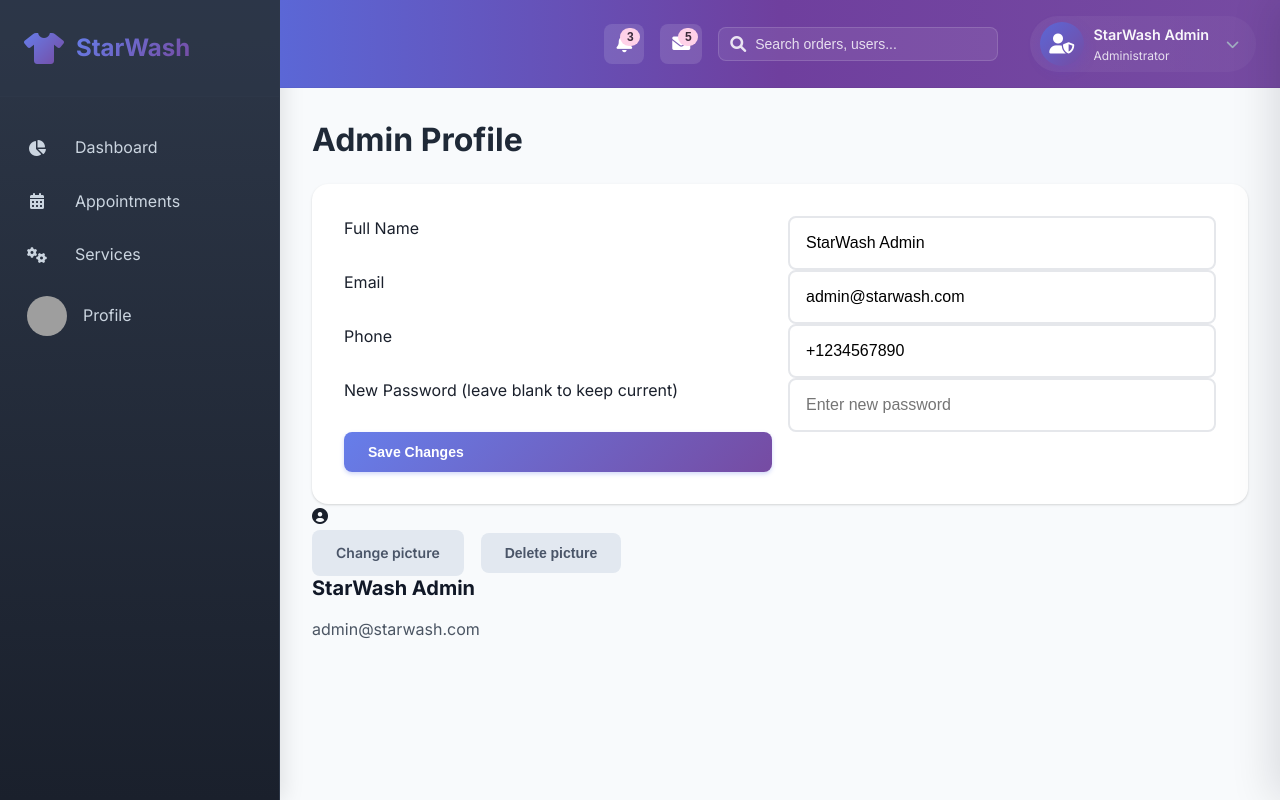
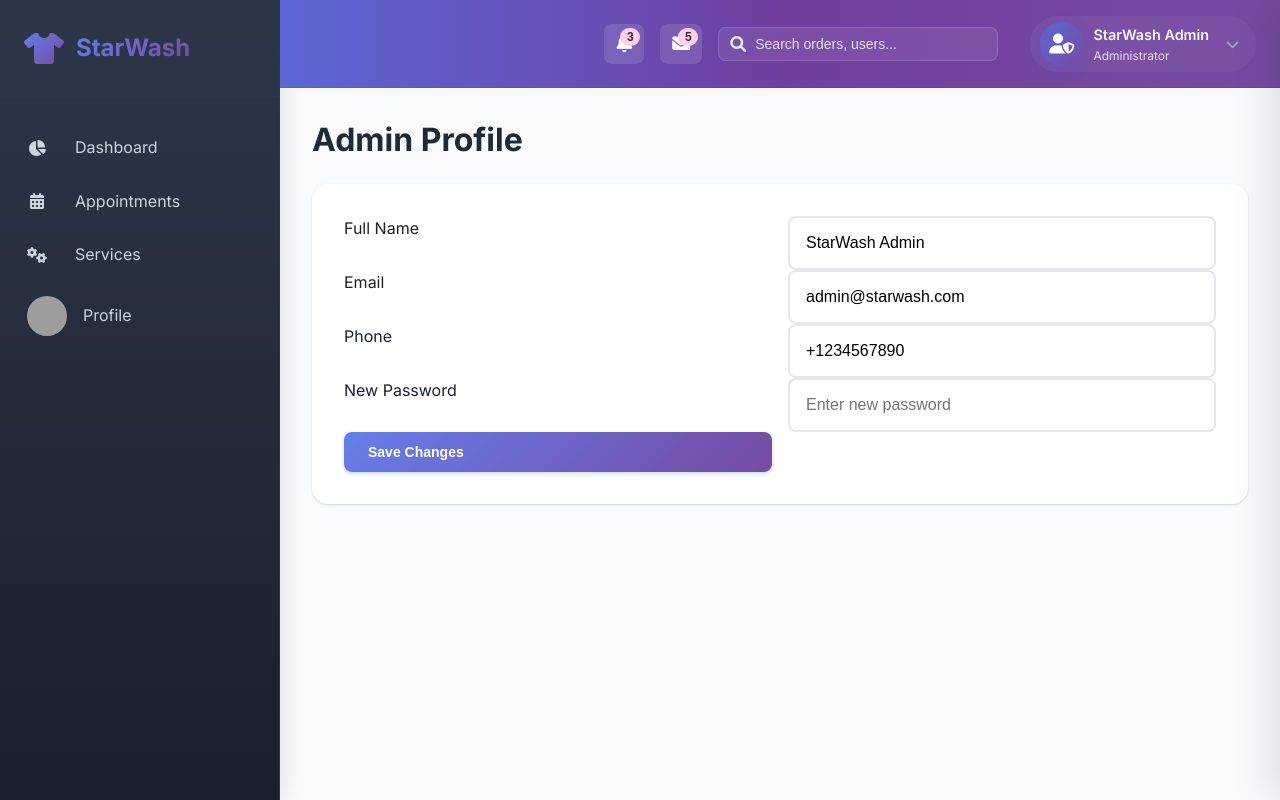
Before and after one commit to LeeDev428/starwash_laundry-website, a PHP site: page /admin/pages/profile.php in a window 1280 px wide. Run offline with PHP 8.4, Linux system fonts and the light colour scheme; a user stored in the database is signed in; data comes from the database, SQL or seed files in the repository; grey boxes are pictures that could not be loaded.

Commit message:
Update profile.php

```diff
--- a/admin/pages/profile.php
+++ b/admin/pages/profile.php
@@ -138,7 +138,7 @@ if (!empty($admin['avatar']) && empty($_SESSION['avatar'])) { $_SESSION['avatar'
     <?php endif; ?>
 
     <div class="profile-grid">
-        <div class="profile-grid-left">
+        <div class="profile-grid-left full-width">
             <form method="post" enctype="multipart/form-data" class="profile-form">
                 <div class="form-row">
                     <label for="full_name">Full Name</label>
@@ -156,42 +156,19 @@ if (!empty($admin['avatar']) && empty($_SESSION['avatar'])) { $_SESSION['avatar'
                 </div>
 
                 <div class="form-row">
-                    <label for="password">New Password (leave blank to keep current)</label>
+                    <label for="password">New Password</label>
                     <input type="password" id="password" name="password" placeholder="Enter new password">
                 </div>
 
-                <div class="form-row actions">
+                <div class="form-row actions save-row">
                     <button type="submit" class="admin-btn admin-btn-primary">Save Changes</button>
                 </div>
+
+                <!-- Avatar controls removed per request (server-side handling remains) -->
+
+                <!-- profile meta removed per request -->
             </form>
         </div>
-
-        <aside class="profile-grid-right">
-            <div class="profile-card">
-                <div class="profile-card-avatar">
-                    <?php if (!empty($admin['avatar'])): ?>
-                        <img class="profile-preview-img" src="<?php echo htmlspecialchars($admin['avatar']); ?>" alt="Avatar">
-                    <?php else: ?>
-                        <div class="profile-avatar-placeholder"><i class="fas fa-user-circle"></i></div>
-                    <?php endif; ?>
-                </div>
-
-                <div class="profile-card-actions">
-                    <label class="admin-btn admin-btn-secondary" for="avatar">Change picture</label>
-                    <form method="post" enctype="multipart/form-data" id="avatarUploadForm" style="display:inline-block">
-                        <input type="file" id="avatar" name="avatar" accept="image/*" style="display:none" onchange="document.getElementById('avatarUploadForm').submit();">
-                    </form>
-                    <form method="post" style="display:inline-block;margin-left:.5rem">
-                        <button name="delete_avatar" value="1" class="admin-btn admin-btn-secondary">Delete picture</button>
-                    </form>
-                </div>
-
-                <div class="profile-card-meta">
-                    <h4><?php echo htmlspecialchars($admin['full_name'] ?? ($_SESSION['full_name'] ?? '')); ?></h4>
-                    <p class="muted"><?php echo htmlspecialchars($admin['email'] ?? ''); ?></p>
-                </div>
-            </div>
-        </aside>
     </div>
 </div>
 
```
